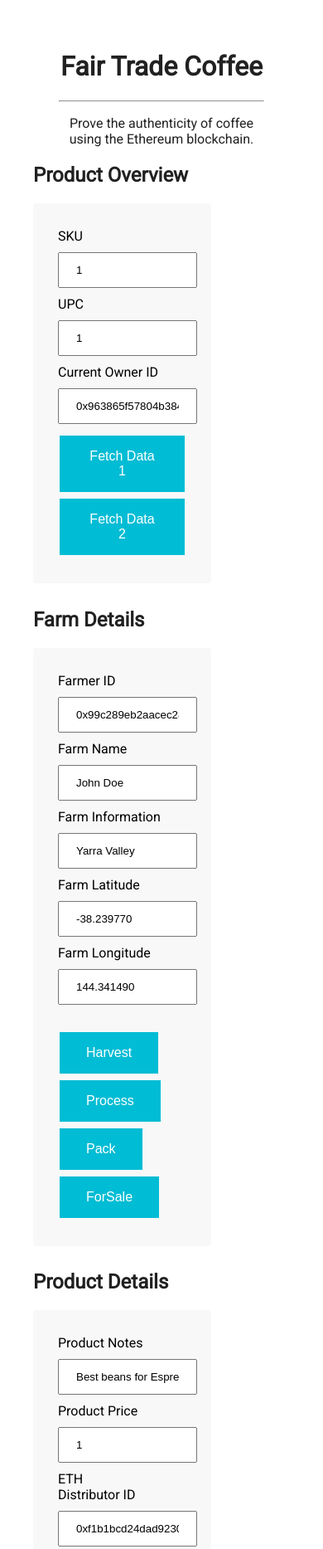
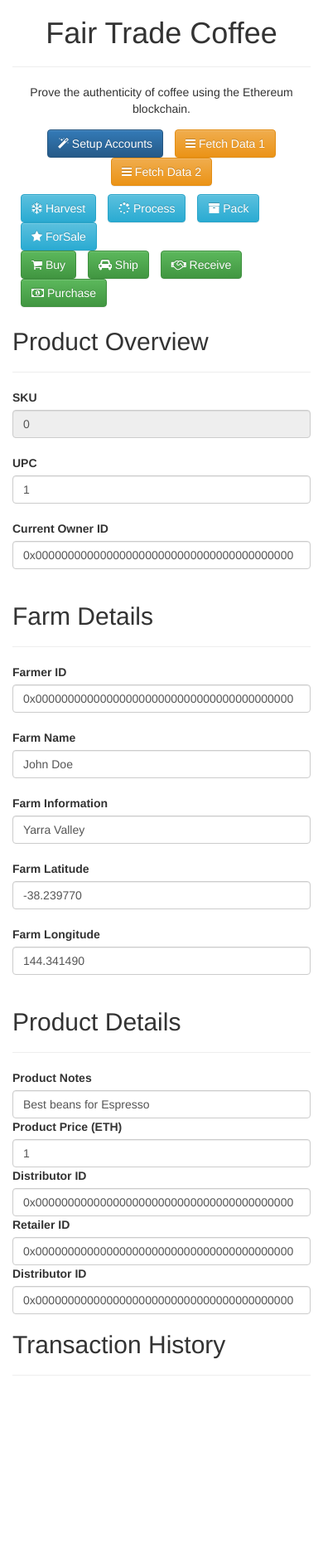
Before and after one commit to stiffroy/supply-chain-dapp, a website: page index.html in a window 390 px wide. Shown: the top 1867 px of the page at 83% size. After the commit the page ends 1698 px from the top, so only its background shows below. Drawn offline with nearby package versions, Linux system fonts and the light colour scheme.

Commit message:
[TASK] Modifying the frontend accordingly

```diff
--- a/index.html
+++ b/index.html
@@ -5,8 +5,19 @@
     <meta charset="UTF-8">
     <meta name="viewport" content="width=device-width, initial-scale=1.0">
     <title>Fair Trade Coffee</title>
-    <link href="https://fonts.googleapis.com/css?family=Roboto" rel="stylesheet">
-    <link rel="stylesheet" type="text/css" href="style.css">
+<!--    <link href="https://fonts.googleapis.com/css?family=Roboto" rel="stylesheet">-->
+<!--    <link rel="stylesheet" type="text/css" href="style.css">-->
+    <link rel="stylesheet" href="https://stackpath.bootstrapcdn.com/bootstrap/3.4.1/css/bootstrap.min.css">
+    <link rel="stylesheet" href="https://stackpath.bootstrapcdn.com/bootstrap/3.4.1/css/bootstrap-theme.min.css">
+    <link rel="stylesheet" href="https://cdnjs.cloudflare.com/ajax/libs/font-awesome/4.7.0/css/font-awesome.min.css">
+    <style>
+        button {
+            margin: 0 5px;
+        }
+        .button-group {
+            padding: 5px;
+        }
+    </style>
 </head>
 
 <body>
@@ -14,92 +25,120 @@
         <h1 style="text-align: center;">Fair Trade Coffee</h1>
         <hr>
         <p style="text-align: center;">Prove the authenticity of coffee using the Ethereum blockchain.</p>
+        <div class="row button-group">
+            <div class="col-md-12">
+                <div class="text-center">
+                    <button class="btn btn-primary" id="setup" onclick="App.setupAccounts()">
+                        <i class="fa fa-magic"></i> Setup Accounts
+                    </button>
+                    <button class="btn btn-warning" id="button-fetch-data-1" onclick="App.fetchItemBufferOne()">
+                        <i class="fa fa-bars"></i> Fetch Data 1
+                    </button>
+                    <button class="btn btn-warning" id="button-fetch-data-2" onclick="App.fetchItemBufferTwo()">
+                        <i class="fa fa-bars"></i> Fetch Data 2
+                    </button>
+                </div>
+            </div>
+        </div>
+        <div class="row button-group">
+            <div class="col-md-6">
+                <div class="pull-right">
+                    <button class="btn btn-info" id="button-harvest" onclick="App.harvestItem()">
+                        <i class="fa fa-snowflake-o"></i> Harvest
+                    </button>
+                    <button class="btn btn-info" id="button-process" onclick="App.processItem()">
+                        <i class="fa fa-spinner"></i> Process
+                    </button>
+                    <button class="btn btn-info" id="button-pack" onclick="App.packItem()">
+                        <i class="fa fa-archive"></i> Pack
+                    </button>
+                    <button class="btn btn-info" id="button-forsale" onclick="App.sellItem()">
+                        <i class="fa fa-star"></i> ForSale
+                    </button>
+                </div>
+            </div>
+<!--        </div>-->
+<!--        <div class="row button-group">-->
+            <div class="col-md-6">
+                <div class="pull-left">
+                    <button class="btn btn-success" id="button-buy" onclick="App.buyItem()">
+                        <i class="fa fa-shopping-cart"></i> Buy
+                    </button>
+                    <button class="btn btn-success" id="button-ship" onclick="App.shipItem()">
+                        <i class="fa fa-car"></i> Ship
+                    </button>
+                    <button class="btn btn-success" id="button-receive" onclick="App.receiveItem()">
+                        <i class="fa fa-handshake-o"></i> Receive
+                    </button>
+                    <button class="btn btn-success" id="button-purchase" onclick="App.purchaseItem()">
+                        <i class="fa fa-money"></i> Purchase
+                    </button>
+                </div>
+            </div>
+        </div>
     </div>
 
-    <div id="ftc-harvest">
+    <div class="container">
+        <div class="row">
+            <div id="ftc-harvest" class="col-md-6">
+                <form>
                     <h2>Product Overview</h2>
+                    <hr>
                     <div class="form-group">
                         <label for="sku">SKU</label>
-            <br>
-            <input class="input-field" type="number" id="sku" name="sku" value=1><br>
+                        <input class="form-control" type="number" id="sku" name="sku" value="App.sku" disabled><br>
                         <label for="upc">UPC</label>
-            <br>
-            <input type="number" id="upc" name="upc" value=1><br>
+                        <input class="form-control" type="number" id="upc" name="upc" value="App.upc"><br>
                         <label for="ownerID">Current Owner ID</label>
-            <br>
-            <input type="text" id="ownerID" name="ownerID" value="0x963865f57804b38459dd4b2da2f760211a200438" size="50"><br>
-            <div class=button-div>
-                <button class="btn-fetchOne" id="button-fetch-data-1" type="button" data-id="9">Fetch Data 1</button>
-                <button class="btn-fetchTwo" id="button-fetch-data-2" type="button" data-id="10">Fetch Data 2</button>
-            </div>
+                        <input class="form-control" type="text" id="ownerID" name="ownerID" value="App.ownerId"><br>
                     </div>
                     <div class=form-break></div>
                     <h2>Farm Details</h2>
+                    <hr>
                     <div class="form-group">
                         <label for="originFarmerID">Farmer ID</label>
-            <br>
-            <input type="text" id="originFarmerID" name="originFarmerID" value="0x99c289eb2aacec289631a5ddf62cf27a63d4494f"
-                size="50"><br>
+                        <input class="form-control" type="text" id="originFarmerID" name="originFarmerID" value="App.originFarmerID"><br>
                         <label for="originFarmName">Farm Name</label>
-            <br>
-            <input type="text" id="originFarmName" name="originFarmName" value="John Doe"><br>
+                        <input class="form-control" type="text" id="originFarmName" name="originFarmName" value="App.originFarmerID"><br>
                         <label for="originFarmInformation">Farm Information</label>
-            <br>
-            <input type="text" id="originFarmInformation" name="originFarmInformation" value="Yarra Valley"><br>
+                        <input class="form-control" type="text" id="originFarmInformation" name="originFarmInformation" value="App.originFarmInformation"><br>
                         <label for="originFarmLatitude">Farm Latitude</label>
-            <br>
-            <input type="text" id="originFarmLatitude" name="originFarmLatitude" value="-38.239770"><br>
+                        <input class="form-control" type="text" id="originFarmLatitude" name="originFarmLatitude" value="App.originFarmLatitude"><br>
                         <label for="originFarmLongitude">Farm Longitude</label>
-            <br>
-            <input type="text" id="originFarmLongitude" name="originFarmLongitude" value="144.341490"><br>
-            <br>
-            <button class="btn-harvest" id="button-harvest" type="button" data-id="1">Harvest</button>
-            <button class="btn-process" id="button-process" type="button" data-id="2">Process</button>
-            <button class="btn-pack" id="button-pack" type="button" data-id="3">Pack</button>
-            <button class="btn-forsale" id="button-forsale" type="button" data-id="4">ForSale</button>
+                        <input class="form-control" type="text" id="originFarmLongitude" name="originFarmLongitude" value="App.originFarmLongitude"><br>
                     </div>
                     <div class=form-break></div>
                     <h2>Product Details</h2>
+                    <hr>
                     <div class="form-group">
                         <label for="productNotes">Product Notes</label>
-            <br>
-            <input type="text" id="productNotes" name="productNotes" value="Best beans for Espresso" size="60"><br>
-            <label for="productPrice">Product Price</label>
-            <br>
-            <input type="number" id="productPrice" name="productPrice" value=1>ETH<br>
+                        <input class="form-control" type="text" id="productNotes" name="productNotes" value="App.productNotes">
+                        <label for="productPrice">Product Price (ETH)</label>
+                        <input class="form-control" type="number" id="productPrice" name="productPrice" value="App.productPrice">
                         <label for="distributorID">Distributor ID</label>
-            <br>
-            <input type="text" id="distributorID" name="distributorID" value="0xf1b1bcd24dad92303dd9fe78be639f7bcf9c238d"
-                size="50">
-            <br>
+                        <input class="form-control" type="text" id="distributorID" name="distributorID" value="App.distributorID">
                         <label for="retailerID">Retailer ID</label>
-            <br>
-            <input type="text" id="retailerID" name="retailerID" value="0x0fb2bfefd526966c87efa19f6693d50971763fc2"
-                size="50"><br>
+                        <input class="form-control" type="text" id="retailerID" name="retailerID" value="App.retailerID">
                         <label for="consumerID">Distributor ID</label>
-            <br>
-            <input type="text" id="consumerID" name="consumerID" value="0x5d777e9127b28fb119e81a6304278a0a21bef1c4"
-                size="50"><br>
-            <br>
-            <button class="btn-buy" id="button-buy" type="button" data-id="5">Buy</button>
-            <button class="btn-ship" id="button-ship" type="button" data-id="6">Ship</button>
-            <button class="btn-receive" id="button-receive" type="button" data-id="7">Receive</button>
-            <button class="btn-purchase" id="button-purchase" type="button" data-id="8">Purchase</button>
+                        <input class="form-control" type="text" id="consumerID" name="consumerID" value="App.consumerID">
                     </div>
                     <div class=form-break></div>
-        <hr>
+                </form>
             </div>
 
+            <div class="col-md-6">
                 <h2>Transaction History<span id="ftc-history"></span></h2>
-    <div>
+                <hr>
                 <ul id="ftc-events">
                     <!-- Events will appear here from app.js -->
                 </ul>
                 <br>
-        <hr>
+            </div>
+        </div>
     </div>
 
     <script src="https://ajax.googleapis.com/ajax/libs/jquery/1.12.4/jquery.min.js"></script>
+    <script src="https://stackpath.bootstrapcdn.com/bootstrap/3.4.1/js/bootstrap.min.js"></script>
     <!-- <script src="js/web3.min.js"></script> -->
     <script src="js/truffle-contract.js"></script>
     <script src="js/app.js"></script>
--- a/src/js/app.js
+++ b/src/js/app.js
@@ -1,42 +1,43 @@
 App = {
     web3Provider: null,
+    accounts: null,
     contracts: {},
     emptyAddress: "0x0000000000000000000000000000000000000000",
     sku: 0,
-    upc: 0,
+    upc: 1,
     metamaskAccountID: "0x0000000000000000000000000000000000000000",
     ownerID: "0x0000000000000000000000000000000000000000",
     originFarmerID: "0x0000000000000000000000000000000000000000",
-    originFarmName: null,
-    originFarmInformation: null,
-    originFarmLatitude: null,
-    originFarmLongitude: null,
-    productNotes: null,
-    productPrice: 0,
+    originFarmName: "John Doe",
+    originFarmInformation: "Yarra Valley",
+    originFarmLatitude: "-38.239770",
+    originFarmLongitude: "144.341490",
+    productNotes: "Best beans for Espresso",
+    productPrice: 1,
     distributorID: "0x0000000000000000000000000000000000000000",
     retailerID: "0x0000000000000000000000000000000000000000",
     consumerID: "0x0000000000000000000000000000000000000000",
 
     init: async function () {
-        App.readForm();
+        App.fillUpForm();
         /// Setup access to blockchain
         return await App.initWeb3();
     },
 
-    readForm: function () {
-        App.sku = $("#sku").val();
-        App.upc = $("#upc").val();
-        App.ownerID = $("#ownerID").val();
-        App.originFarmerID = $("#originFarmerID").val();
-        App.originFarmName = $("#originFarmName").val();
-        App.originFarmInformation = $("#originFarmInformation").val();
-        App.originFarmLatitude = $("#originFarmLatitude").val();
-        App.originFarmLongitude = $("#originFarmLongitude").val();
-        App.productNotes = $("#productNotes").val();
-        App.productPrice = $("#productPrice").val();
-        App.distributorID = $("#distributorID").val();
-        App.retailerID = $("#retailerID").val();
-        App.consumerID = $("#consumerID").val();
+    fillUpForm: function () {
+        $("#sku").val(App.sku);
+        $("#upc").val(App.upc);
+        $("#ownerID").val(App.ownerID);
+        $("#originFarmerID").val(App.originFarmerID);
+        $("#originFarmName").val(App.originFarmName);
+        $("#originFarmInformation").val(App.originFarmInformation);
+        $("#originFarmLatitude").val(App.originFarmLatitude);
+        $("#originFarmLongitude").val(App.originFarmLongitude);
+        $("#productNotes").val(App.productNotes);
+        $("#productPrice").val(App.productPrice);
+        $("#distributorID").val(App.distributorID);
+        $("#retailerID").val(App.retailerID);
+        $("#consumerID").val(App.consumerID);
 
         console.log(
             App.sku,
@@ -76,13 +77,14 @@ App = {
         else {
             App.web3Provider = new Web3.providers.HttpProvider('http://localhost:9545');
         }
+        App.web3Provider = new Web3.providers.HttpProvider('http://localhost:9545');
 
-        App.getMetaskAccountID();
+        App.getMetamaskAccountID();
 
         return App.initSupplyChain();
     },
 
-    getMetaskAccountID: function () {
+    getMetamaskAccountID: function () {
         web3 = new Web3(App.web3Provider);
 
         // Retrieving accounts
@@ -93,13 +95,19 @@ App = {
             }
             console.log('getMetaskID:',res);
             App.metamaskAccountID = res[0];
-            App.originFarmerID = res[1];
-            App.distributorID = res[2];
-            App.retailerID = res[3];
-            App.consumerID = res[4];
+            App.accounts = res;
 
-            App.updateAccounts();
+            App.setupAccounts();
         });
+    },
+
+    setupAccounts: function() {
+        App.originFarmerID = App.accounts[1];
+        App.distributorID = App.accounts[2];
+        App.retailerID = App.accounts[3];
+        App.consumerID = App.accounts[4];
+
+        App.updateAccounts();
     },
 
     updateAccounts: function() {
@@ -137,7 +145,7 @@ App = {
     handleButtonClick: async function(event) {
         event.preventDefault();
 
-        App.getMetaskAccountID();
+        App.getMetamaskAccountID();
 
         let processId = parseInt($(event.target).data('id'));
         console.log('processId',processId);
@@ -167,8 +175,8 @@ App = {
     },
 
     harvestItem: function(event) {
-        event.preventDefault();
-        var processId = parseInt($(event.target).data('id'));
+        // event.preventDefault();
+        // var processId = parseInt($(event.target).data('id'));
 
         App.contracts.SupplyChain.deployed().then(function(instance) {
             return instance.harvestItem(
@@ -192,8 +200,8 @@ App = {
     },
 
     processItem: function (event) {
-        event.preventDefault();
-        let processId = parseInt($(event.target).data('id'));
+        // event.preventDefault();
+        // let processId = parseInt($(event.target).data('id'));
 
         App.contracts.SupplyChain.deployed().then(function(instance) {
             return instance.processItem(App.upc, {from: App.originFarmerID});
@@ -206,8 +214,8 @@ App = {
     },
 
     packItem: function (event) {
-        event.preventDefault();
-        let processId = parseInt($(event.target).data('id'));
+        // event.preventDefault();
+        // let processId = parseInt($(event.target).data('id'));
 
         App.contracts.SupplyChain.deployed().then(function(instance) {
             return instance.packItem(App.upc, {from: App.originFarmerID});
@@ -220,8 +228,8 @@ App = {
     },
 
     sellItem: function (event) {
-        event.preventDefault();
-        let processId = parseInt($(event.target).data('id'));
+        // event.preventDefault();
+        // let processId = parseInt($(event.target).data('id'));
 
         App.contracts.SupplyChain.deployed().then(function(instance) {
             const productPrice = web3.toWei(1, "ether");
@@ -236,8 +244,8 @@ App = {
     },
 
     buyItem: function (event) {
-        event.preventDefault();
-        let processId = parseInt($(event.target).data('id'));
+        // event.preventDefault();
+        // let processId = parseInt($(event.target).data('id'));
 
         App.contracts.SupplyChain.deployed().then(function(instance) {
             const walletValue = web3.toWei(3, "ether");
@@ -251,8 +259,8 @@ App = {
     },
 
     shipItem: function (event) {
-        event.preventDefault();
-        let processId = parseInt($(event.target).data('id'));
+        // event.preventDefault();
+        // let processId = parseInt($(event.target).data('id'));
 
         App.contracts.SupplyChain.deployed().then(function(instance) {
             return instance.shipItem(App.upc, {from: App.distributorID});
@@ -265,8 +273,8 @@ App = {
     },
 
     receiveItem: function (event) {
-        event.preventDefault();
-        let processId = parseInt($(event.target).data('id'));
+        // event.preventDefault();
+        // let processId = parseInt($(event.target).data('id'));
 
         App.contracts.SupplyChain.deployed().then(function(instance) {
             return instance.receiveItem(App.upc, {from: App.retailerID});
@@ -279,8 +287,8 @@ App = {
     },
 
     purchaseItem: function (event) {
-        event.preventDefault();
-        let processId = parseInt($(event.target).data('id'));
+        // event.preventDefault();
+        // let processId = parseInt($(event.target).data('id'));
 
         App.contracts.SupplyChain.deployed().then(function(instance) {
             return instance.purchaseItem(App.upc, {from: App.consumerID});
```
Lines whose indentation alone changed are shown as unchanged.
